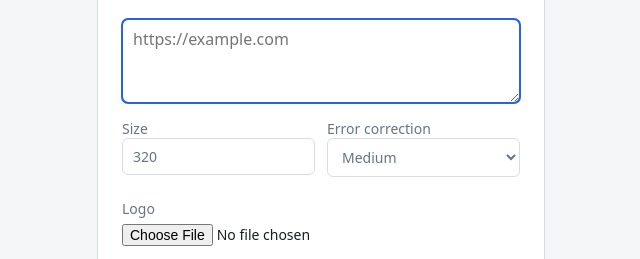
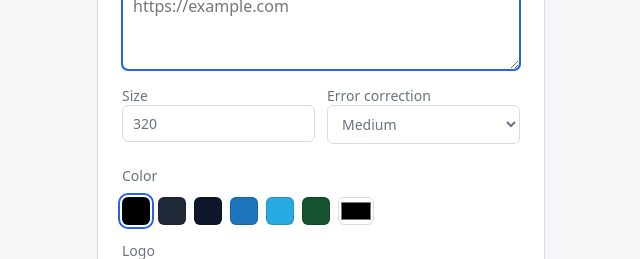
Before and after one commit to ConnorStec/qr-gen, a website built with Vite: page index.html in a window 1280 px wide. Shown: the part 147-406 px from the top of the page, without its empty margins (319-959 px from the left). Built offline with nearby package versions, Linux system fonts and the light colour scheme.

Commit message:
custom colors

```diff
--- a/app.js
+++ b/app.js
@@ -12,8 +12,11 @@
   const logoOptions = document.getElementById("logo-options");
   const logoSizeEl = document.getElementById("logo-size");
   const logoSizeValueEl = document.getElementById("logo-size-value");
+  const colorEl = document.getElementById("color");
+  const swatchEls = document.querySelectorAll(".swatch");
 
   let logoImage = null;
+  let color = "#000000";
 
   const render = async () => {
     const value = textEl.value.trim();
@@ -32,6 +35,7 @@
         width: size,
         margin: 2,
         errorCorrectionLevel: eclEl.value,
+        color: { dark: color, light: "#ffffff" },
       });
       canvas.style.width = "";
       canvas.style.height = "";
@@ -130,6 +134,20 @@
     logoSizeValueEl.textContent = `${logoSizeEl.value}%`;
   });
 
+  swatchEls.forEach((s) => {
+    s.addEventListener("click", () => {
+      color = s.dataset.color;
+      colorEl.value = color;
+      swatchEls.forEach((x) => x.classList.toggle("active", x === s));
+      render();
+    });
+  });
+  colorEl.addEventListener("input", () => {
+    color = colorEl.value;
+    swatchEls.forEach((x) => x.classList.remove("active"));
+    render();
+  });
+
   [textEl, sizeEl, eclEl, logoSizeEl].forEach((el) =>
     el.addEventListener("input", render),
   );
--- a/index.html
+++ b/index.html
@@ -21,7 +21,14 @@
             <div class="options">
                 <label for="size">
                     Size
-          <input id="size" type="number" min="128" max="1024" step="32" value="320" />
+                    <input
+                        id="size"
+                        type="number"
+                        min="128"
+                        max="1024"
+                        step="32"
+                        value="320"
+                    />
                 </label>
                 <label for="ecl">
                     Error correction
@@ -32,6 +39,67 @@
                         <option value="H">High</option>
                     </select>
                 </label>
+            </div>
+
+            <div class="color-row">
+                <label>Color</label>
+                <div class="color-controls">
+                    <button
+                        type="button"
+                        class="swatch active"
+                        data-color="#000000"
+                        style="--swatch: #000000"
+                        aria-label="Black (#000000)"
+                        title="Black (#000000)"
+                    ></button>
+                    <button
+                        type="button"
+                        class="swatch"
+                        data-color="#1F2937"
+                        style="--swatch: #1f2937"
+                        aria-label="Charcoal (#1F2937)"
+                        title="Charcoal (#1F2937)"
+                    ></button>
+                    <button
+                        type="button"
+                        class="swatch"
+                        data-color="#0F172A"
+                        style="--swatch: #0f172a"
+                        aria-label="Dark navy (#0F172A)"
+                        title="Dark navy (#0F172A)"
+                    ></button>
+                    <button
+                        type="button"
+                        class="swatch"
+                        data-color="#1D75BC"
+                        style="--swatch: #1d75bc"
+                        aria-label="Dark blue (#1D75BC)"
+                        title="Dark blue (#1D75BC)"
+                    ></button>
+                    <button
+                        type="button"
+                        class="swatch"
+                        data-color="#27AAE1"
+                        style="--swatch: #27aae1"
+                        aria-label="Light blue (#27AAE1)"
+                        title="Light blue (#27AAE1)"
+                    ></button>
+                    <button
+                        type="button"
+                        class="swatch"
+                        data-color="#14532D"
+                        style="--swatch: #14532d"
+                        aria-label="Dark green (#14532D)"
+                        title="Dark green (#14532D)"
+                    ></button>
+                    <input
+                        id="color"
+                        type="color"
+                        value="#000000"
+                        aria-label="Custom color"
+                        title="Custom color"
+                    />
+                </div>
             </div>
 
             <div class="logo-row">
@@ -49,13 +117,22 @@
             <div id="logo-options" class="logo-options" hidden>
                 <label for="logo-size">
                     Logo size <span id="logo-size-value">18%</span>
-          <input id="logo-size" type="range" min="10" max="25" step="1" value="18" />
+                    <input
+                        id="logo-size"
+                        type="range"
+                        min="10"
+                        max="25"
+                        step="1"
+                        value="18"
+                    />
                 </label>
             </div>
 
             <div class="output">
                 <canvas id="canvas" aria-label="Generated QR code"></canvas>
-        <p id="hint" class="hint">Enter text above to generate a QR code.</p>
+                <p id="hint" class="hint">
+                    Enter text above to generate a QR code.
+                </p>
             </div>
 
             <button id="download" type="button" disabled>Download PNG</button>
--- a/styles.css
+++ b/styles.css
@@ -75,6 +75,47 @@
   display: grid;
   grid-template-columns: 1fr 1fr;
   gap: 0.75rem;
+}
+
+.color-row {
+  display: flex;
+  flex-direction: column;
+  gap: 0.375rem;
+}
+
+.color-controls {
+  display: flex;
+  flex-wrap: wrap;
+  gap: 0.5rem;
+  align-items: center;
+}
+
+.swatch {
+  width: 1.75rem;
+  height: 1.75rem;
+  padding: 0;
+  border-radius: 6px;
+  background: var(--swatch);
+  border: 1px solid rgba(0, 0, 0, 0.15);
+  cursor: pointer;
+  transition: transform 80ms ease;
+}
+
+.swatch:hover { transform: scale(1.06); }
+
+.swatch.active {
+  outline: 2px solid var(--accent);
+  outline-offset: 2px;
+}
+
+.color-row input[type="color"] {
+  width: 2.25rem;
+  height: 1.75rem;
+  padding: 0;
+  border: 1px solid var(--border);
+  border-radius: 6px;
+  background: #fff;
+  cursor: pointer;
 }
 
 .logo-options {
```
Lines whose indentation alone changed are shown as unchanged.
